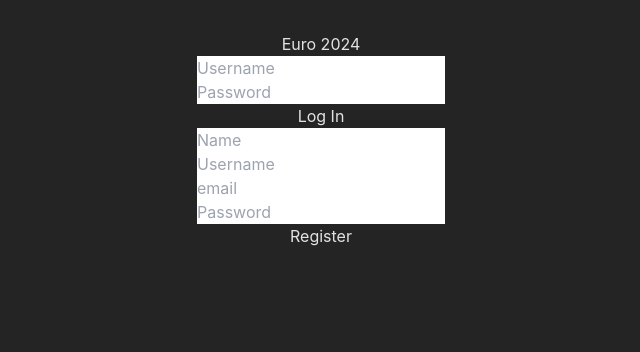
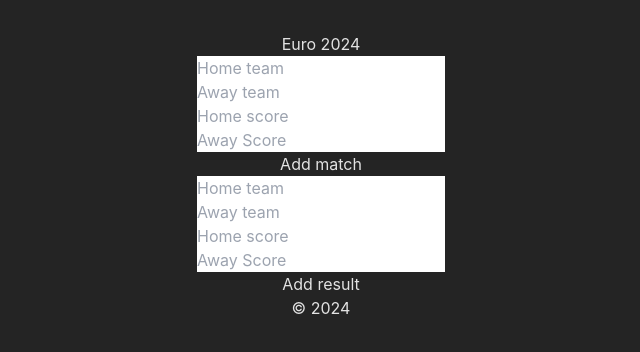
Before and after one commit to jonnekoi/euro2024Front, a React (Vite) app: page /admin in a window 1280 px wide. Shown: the top 352 px of the page, without its empty margins (319-959 px from the left). Built offline with nearby package versions, Linux system fonts and the light colour scheme.

Commit message:
added /admin still need to implement logic

```diff
--- a/package.json
+++ b/package.json
@@ -11,7 +11,8 @@
   },
   "dependencies": {
     "react": "^18.2.0",
-    "react-dom": "^18.2.0"
+    "react-dom": "^18.2.0",
+    "react-router-dom": "^6.22.3"
   },
   "devDependencies": {
     "@types/react": "^18.2.66",
--- a/src/App.jsx
+++ b/src/App.jsx
@@ -1,10 +1,19 @@
 import './App.css';
+import {BrowserRouter as Router, Routes, Route} from 'react-router-dom';
+import Layout from './components/Layout.jsx';
 import Home from './home.jsx';
+import Admin from './components/Admin.jsx';
+
 const App = () => {
   return (
-      <>
-        <Home />
-      </>
+      <Router>
+        <Routes>
+          <Route path='/' element={<Layout />}>
+            <Route index element={<Home/>}/>
+            <Route path="/admin" element={<Admin/>}/>
+          </Route>
+        </Routes>
+      </Router>
   );
 };
 
--- /dev/null
+++ b/src/components/Admin.jsx
@@ -0,0 +1,46 @@
+import React from 'react';
+const Admin = () => {
+  return (
+      <div className="content-wrapper mb-10 mt-10">
+        <div className="flex justify-center">
+          <form className="form-container">
+            <div>
+              <input className="border rounded p-2 m-1" type="text" name="homeTeam" id="homeTeam" placeholder="Home team"/>
+            </div>
+            <div>
+              <input className="border rounded p-2 m-1" type="text" name="awayTeam" id="awayTeam" placeholder="Away team"/>
+            </div>
+            <div>
+              <input className="border rounded p-2 m-1" type="number" name="homeScore" id="homeScore" placeholder="Home score"/>
+            </div>
+            <div>
+              <input className="border rounded p-2 m-1" type="number" name="awayScore" id="awayScore" placeholder="Away Score"/>
+            </div>
+            <div>
+              <button className="border rounded px-4 py-2 bg-blue-500 text-white mt-2" type="submit" id="addMatchButton">Add match</button>
+            </div>
+          </form>
+        </div>
+        <div className="flex justify-center mt-10">
+          <form className="form-container">
+            <div>
+              <input className="border rounded p-2 m-1" type="text" name="homeTeam" id="home" placeholder="Home team"/>
+            </div>
+            <div>
+              <input className="border rounded p-2 m-1" type="text" name="awayTeam" id="away" placeholder="Away team"/>
+            </div>
+            <div>
+              <input className="border rounded p-2 m-1" type="number" name="homeScore" id="homeResult" placeholder="Home score"/>
+            </div>
+            <div>
+              <input className="border rounded p-2 m-1" type="number" name="awayScore" id="awayResult" placeholder="Away Score"/>
+            </div>
+            <div>
+              <button className="border rounded px-4 py-2 bg-blue-500 text-white mt-2" type="submit" id="addResultButton">Add result</button>
+            </div>
+          </form>
+        </div>
+      </div>
+  );
+}
+export default Admin;
--- a/src/components/LandingPage.jsx
+++ b/src/components/LandingPage.jsx
@@ -6,7 +6,6 @@
   return (
       <>
         <div>
-          <h1 className="text-6xl">Euro 2024</h1>
           <LoginForm setIsLoggedIn={setIsLoggedIn}/>
           <RegisterForm setIsLoggedIn={setIsLoggedIn}/>
         </div>
--- /dev/null
+++ b/src/components/Layout.jsx
@@ -0,0 +1,18 @@
+import {Outlet} from 'react-router-dom';
+import React from 'react';
+
+const Layout = () => (
+    <div>
+      <header>
+        <h1 className="text-6xl flex justify-center items-center">Euro 2024</h1>
+      </header>
+      <main>
+        <Outlet/>
+      </main>
+      <footer className='m-12'>
+        © 2024
+      </footer>
+    </div>
+)
+
+export default Layout;
--- a/src/components/MainContent.jsx
+++ b/src/components/MainContent.jsx
@@ -16,8 +16,7 @@
   return (
       <>
         <div className="flex justify-center items-center">
-          <h1 className="text-6xl">Euro 2024</h1>
-          <button onClick={handleClick} className="ml-10 border rounded px-4 py-2 bg-blue-500 text-white">LogOut</button>
+          <button onClick={handleClick} className="m-10 border rounded px-4 py-2 bg-blue-500 text-white">LogOut</button>
         </div>
         <div className="flex justify-center">
           <RenderMatches user={username}/>
--- a/src/components/RenderMatches.jsx
+++ b/src/components/RenderMatches.jsx
@@ -18,7 +18,20 @@
   };
 
   useEffect(() => {
-    fetchMatches();
+    const fetchMatchesAsync = async () => {
+      try {
+        const response = await fetch(`${url}/get/matches/${user}`);
+        if (!response.ok) {
+          throw new Error("Error", response.statusText);
+        }
+        const rows = await response.json();
+        setMatches(rows);
+      } catch (error) {
+        console.error('Failed to fetch matches:', error);
+      }
+    };
+
+    fetchMatchesAsync();
   }, []);
 
   const submitGuess = async (matchId, guess) => {
@@ -43,6 +56,7 @@
       if (!response.ok) {
         throw new Error('HTTP error! Status: ' + response.status);
       }
+      await fetchMatches();
     } catch (error) {
       console.error('Error submitting guess:', error);
     }
@@ -50,7 +64,7 @@
 
   return (
       <table className="max-h-64 w-1/2 overflow-y-auto border-2 border-black m-10">
-        <thead className="bg-gray-300">
+        <thead className="bg-blue-500">
         <tr>
           <th className="text-center py-2 px-4 font-bold border-2 border-black">Home Team</th>
           <th className="text-center py-2 px-4 font-bold border-2 border-black">Away Team</th>
@@ -68,7 +82,7 @@
               <td className="text-center py-2 px-4 border-2 border-black">{match.homeScore}-{match.awayScore}</td>
               <td className="text-center py-2 px-4 border-2 border-black">{match.guess}</td>
               <td className="text-center py-2 px-4 border-2 border-black">
-                <input type="text" name="guess" placeholder="e.g. 1-1" className="light-border guess-input" />
+                <input type="text" name="guess" placeholder="Guess here..." className="bg-gray-300 text-black"/>
               </td>
               <td className="text-center py-2 px-4 border-2 border-black">
                 {!match.guess && (
--- a/src/components/RenderPoints.jsx
+++ b/src/components/RenderPoints.jsx
@@ -26,7 +26,7 @@
   return (
       <table
           className="max-h-64 w-1/2 overflow-y-auto border-2 border-black m-10">
-          <thead className="bg-gray-300">
+          <thead className="bg-blue-500">
           <tr>
             <th className="text-center py-2 px-4 font-bold border-2 border-black">Username</th>
             <th className="text-center py-2 px-4 font-bold border-2 border-black">Points</th>
```
Also changed, not shown: 1 other file (tests, documents, lock files or other folders).
